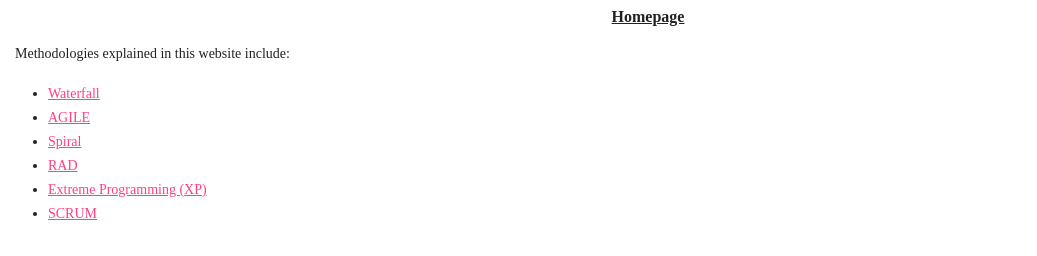
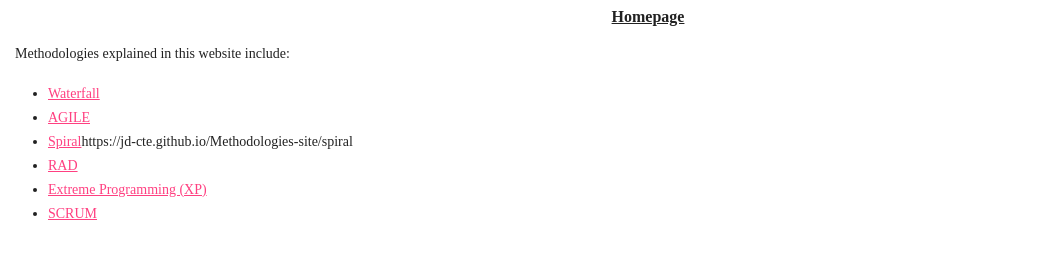
Before and after one commit to InquisitivePuma/Methodologies-site, a website: page index.html in a window 1280 px wide. Shown: the part 116-372 px from the top of the page, without its empty margins (0-1037 px from the left). Drawn offline with Linux system fonts and the light colour scheme.

Commit message:
Update index.html

```diff
--- a/index.html
+++ b/index.html
@@ -18,7 +18,7 @@
 <UL>
 <LI><a href="https://jd-cte.github.io/Methodologies-site/waterfall">Waterfall</a></LI>
 <LI><a href="">AGILE</a></LI>
-<LI><a href="">Spiral</a></LI>
+<LI><a href="">Spiral</a>https://jd-cte.github.io/Methodologies-site/spiral</LI>
 <LI><a href="">RAD</a></LI>
 <LI><a href="">Extreme Programming (XP)</a></LI>
 <LI><a href="">SCRUM</a></LI>
```
